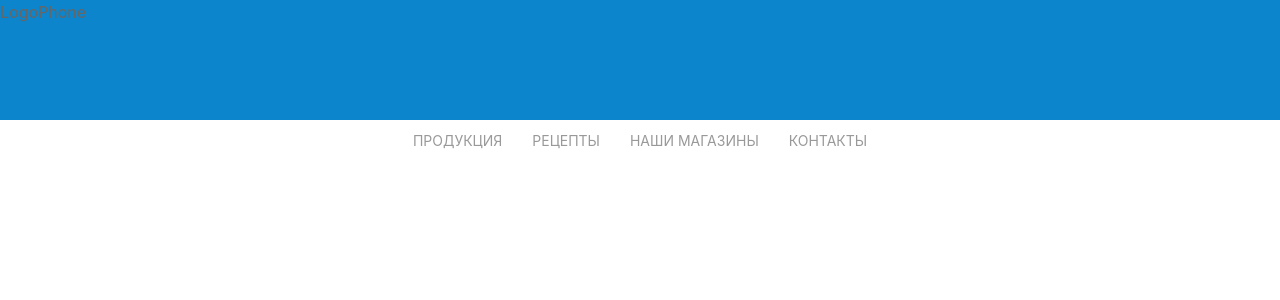
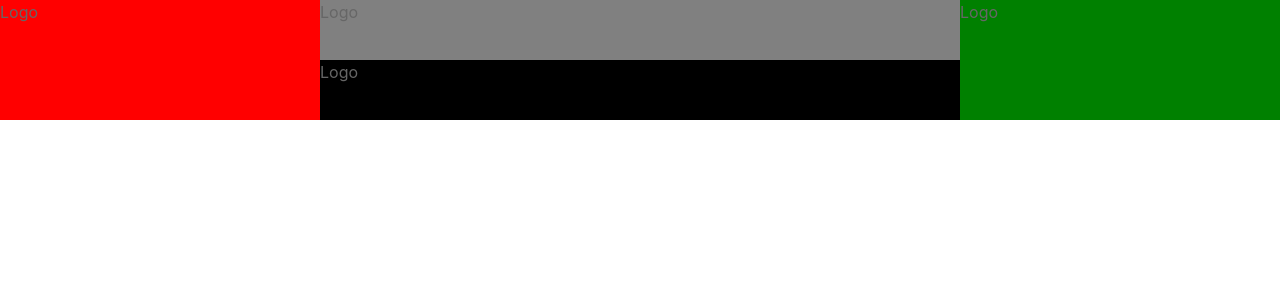
Before and after one commit to Alhor-user/-Horoshii-shop, a PHP site: page / in a window 1280 px wide. Shown: the top 300 px of the page. Run offline with PHP 8.4, Linux system fonts and the light colour scheme.

Commit message:
Хедер в виде Grid, базовая разметка без меню

```diff
--- a/header.php
+++ b/header.php
@@ -1,6 +1,28 @@
 <nav class="uk-navbar-container" uk-navbar style="height: 120px;">
 
-    <div class="uk-flex uk-flex-between">
+    <div uk-grid class="uk-width-1-1 uk-grid-collapse uk-child-width-expand">
+    <div class="uk-width-1-4" style="background-color: red;">
+        <p>Logo</p>
+    </div>
+
+
+    <div>
+        <div uk-grid class="uk-width-1-1 uk-height-1-1 uk-grid-collapse uk-child-width-expand">
+            <div class="uk-width-1-1 uk-height-1-2" style="background-color: grey;">
+                <p>Logo</p>
+            </div>
+            <div class="uk-width-1-1 uk-height-1-2" style="background-color: black;">
+                <p>Logo</p>
+            </div>
+        </div>
+    </div>
+
+    <div class="uk-width-1-4" style="background-color: green;">
+        <p>Logo</p>
+    </div>
+
+
+    <!-- <div class="uk-flex">
         <div>
             <p>Logo</p>
         </div>
@@ -32,6 +54,6 @@
         <div>
             <p>Phone</p>
         </div>
-    </div>
+    </div> -->
 
 </nav>
```
